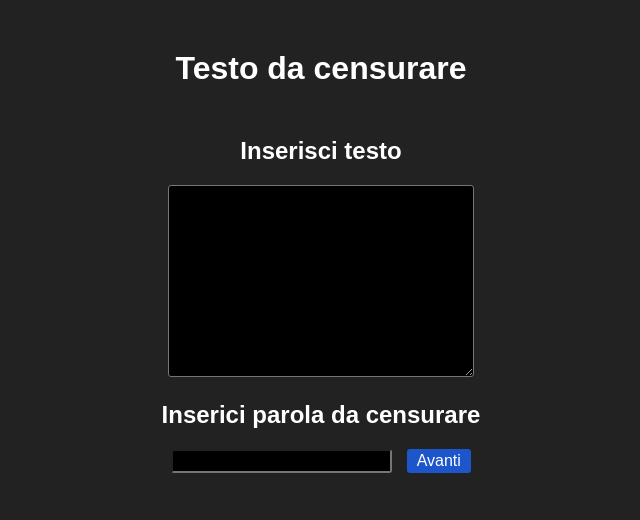
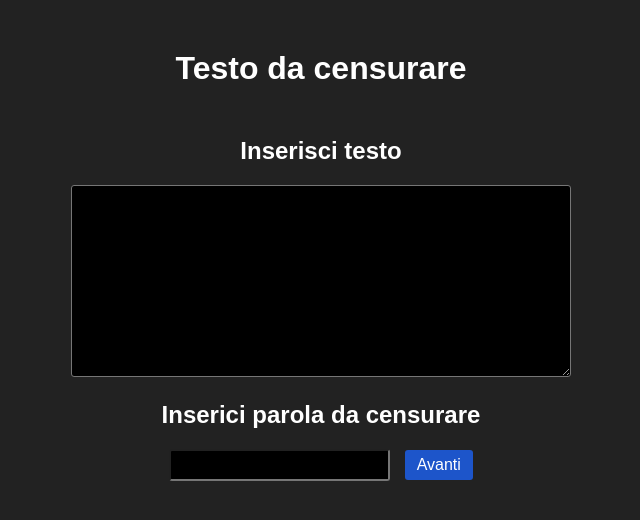
Before and after one commit to RiccardoImperato/php-badwords, a PHP site: page / in a window 1280 px wide. Shown: the top 520 px of the page, without its empty margins (319-959 px from the left). Run offline with PHP 8.4, Linux system fonts and the light colour scheme.

Commit message:
fix: campi di input

```diff
--- a/style.css
+++ b/style.css
@@ -36,6 +36,7 @@ label {
 }
 
 textarea {
+    width: 500px;
     padding: 5px;
     font-size: 16px;
     border-radius: 3px;
@@ -49,7 +50,7 @@ input {
     border-radius: 3px;
     background-color: #000;
     color: #fff;
-    height: 24px;
+    height: 32px;
     padding: 5px;
 }
 
@@ -57,7 +58,7 @@ button {
     all: unset;
     cursor: pointer;
     margin-left: 10px;
-    padding: 3px 10px;
+    padding: 6px 12px;
     border-radius: 3px;
     color: white;
     background-color: #1d55ca;
```
